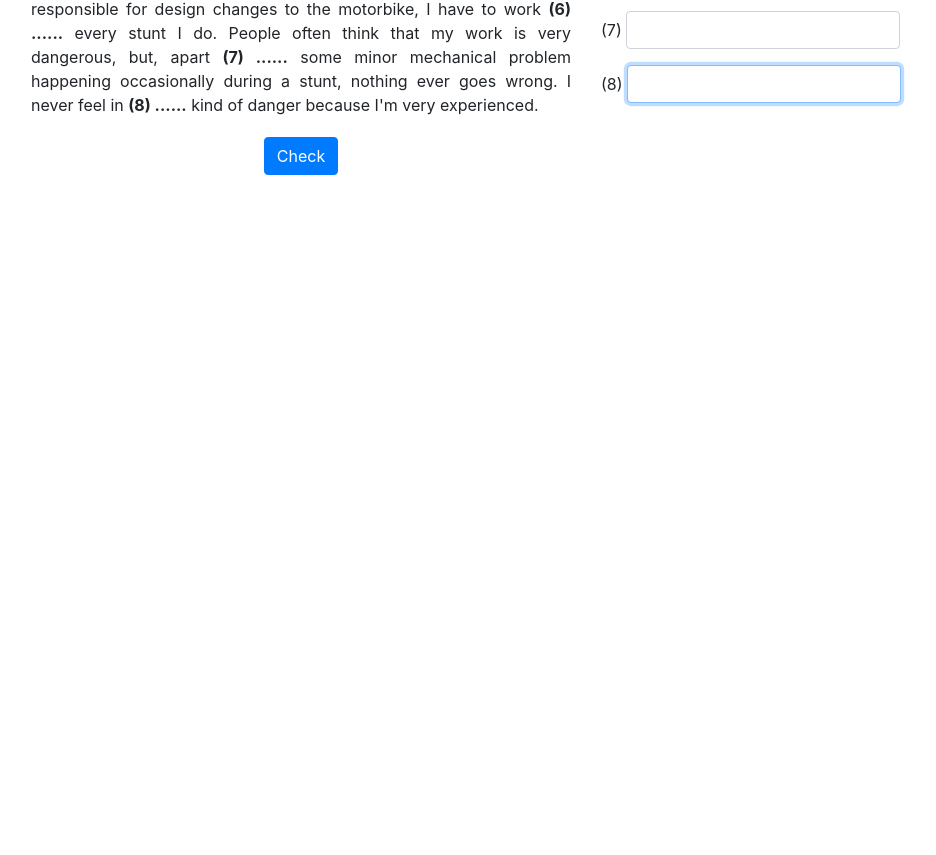
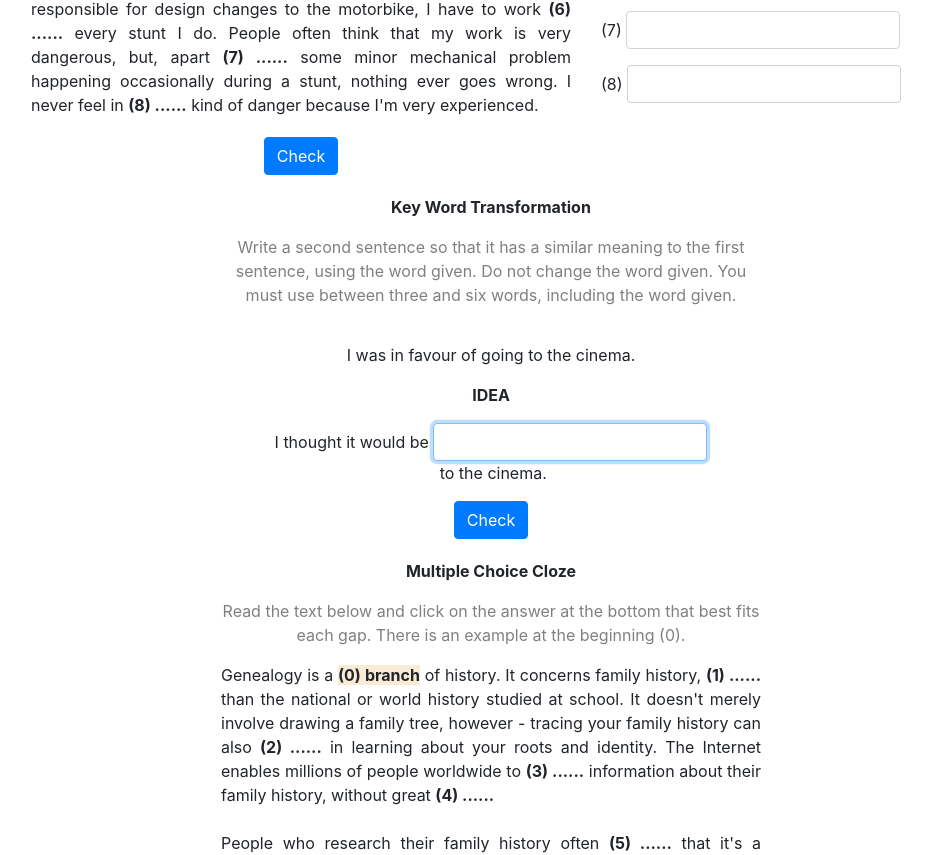
Before and after one commit to mekarpeles/notesclub, a React (Create React App) app in the folder front/: page / in a window 1280 px wide. Shown: the part 426-1281 px from the top of the page, without its empty margins (149-1085 px from the left). Before the commit the page ends 800 px from the top, so only its background shows below. Built offline with nearby package versions, Linux system fonts and the light colour scheme.

Commit message:
minor change

```diff
--- a/front/src/App.tsx
+++ b/front/src/App.tsx
@@ -23,8 +23,8 @@ class App extends React.Component {
         </header>
         {/* <OpenCloze text={text4} solutions={solutions4} title="Word Formation" description="Use the word given in capitals to form a word that fits in the gap. There is an example at the beginning (0)." /> */}
         <OpenCloze text={text3} solutions={solutions3} title="Open Cloze" description="Read the text below and think of a word which best fits each gap. Use only one word in each gap. There is an example at the beginning (0)." />
-        {/* <KeyWordTransformationExercise description={description} word="IDEA" part1="I thought it would be" part2="to the cinema." solutions={solutions} originalSentence = "I was in favour of going to the cinema."/> */}
-        {/* <MultipleChoiceClozeExercise text={text2} options={options2} description="Read the text below and click on the answer at the bottom that best fits each gap. There is an example at the beginning (0)." solutions={solutions2}/> */}
+        <KeyWordTransformationExercise description={description} word="IDEA" part1="I thought it would be" part2="to the cinema." solutions={solutions} originalSentence = "I was in favour of going to the cinema."/>
+        <MultipleChoiceClozeExercise text={text2} options={options2} description="Read the text below and click on the answer at the bottom that best fits each gap. There is an example at the beginning (0)." solutions={solutions2}/>
       </div>
     );
   }
```
